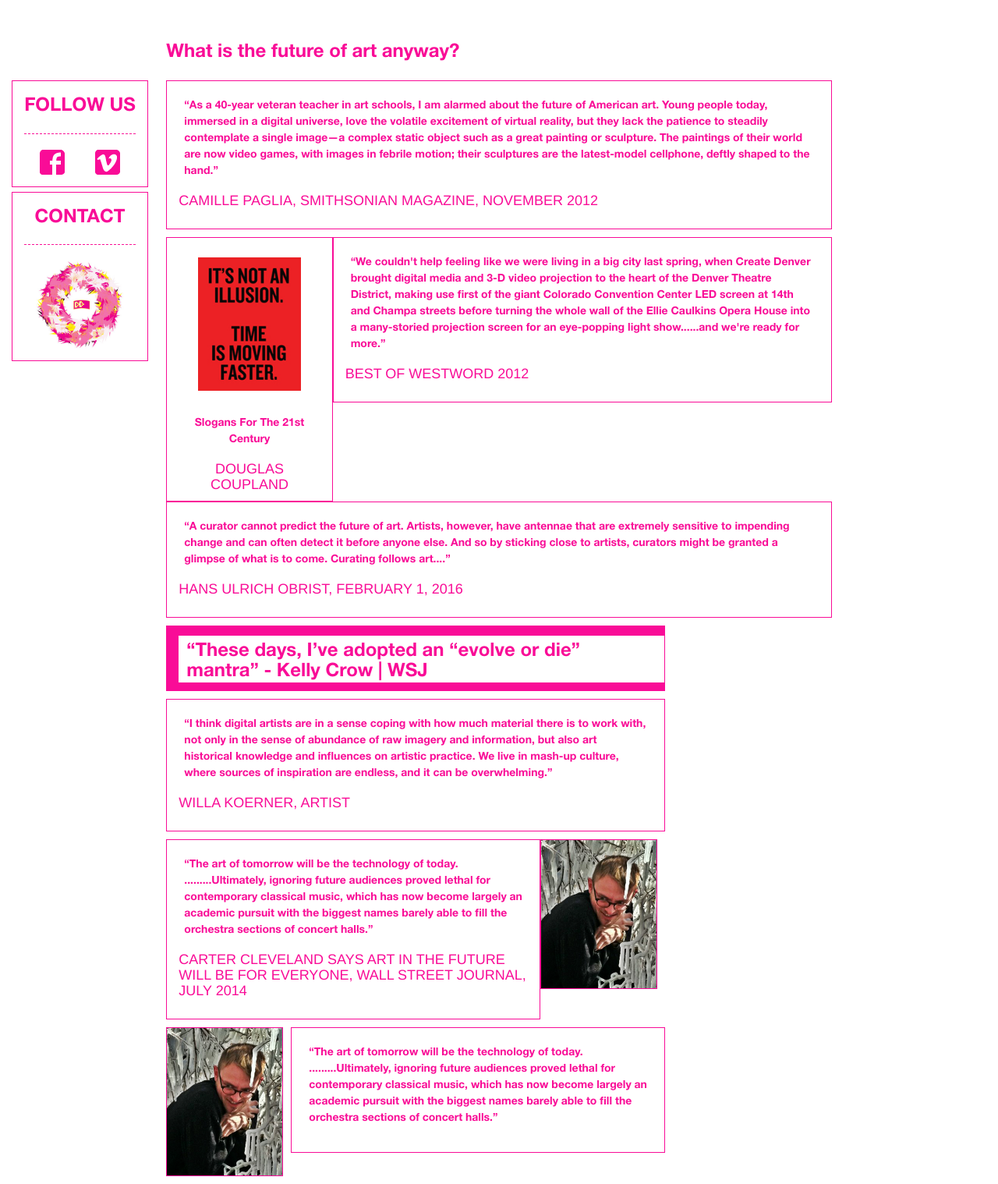
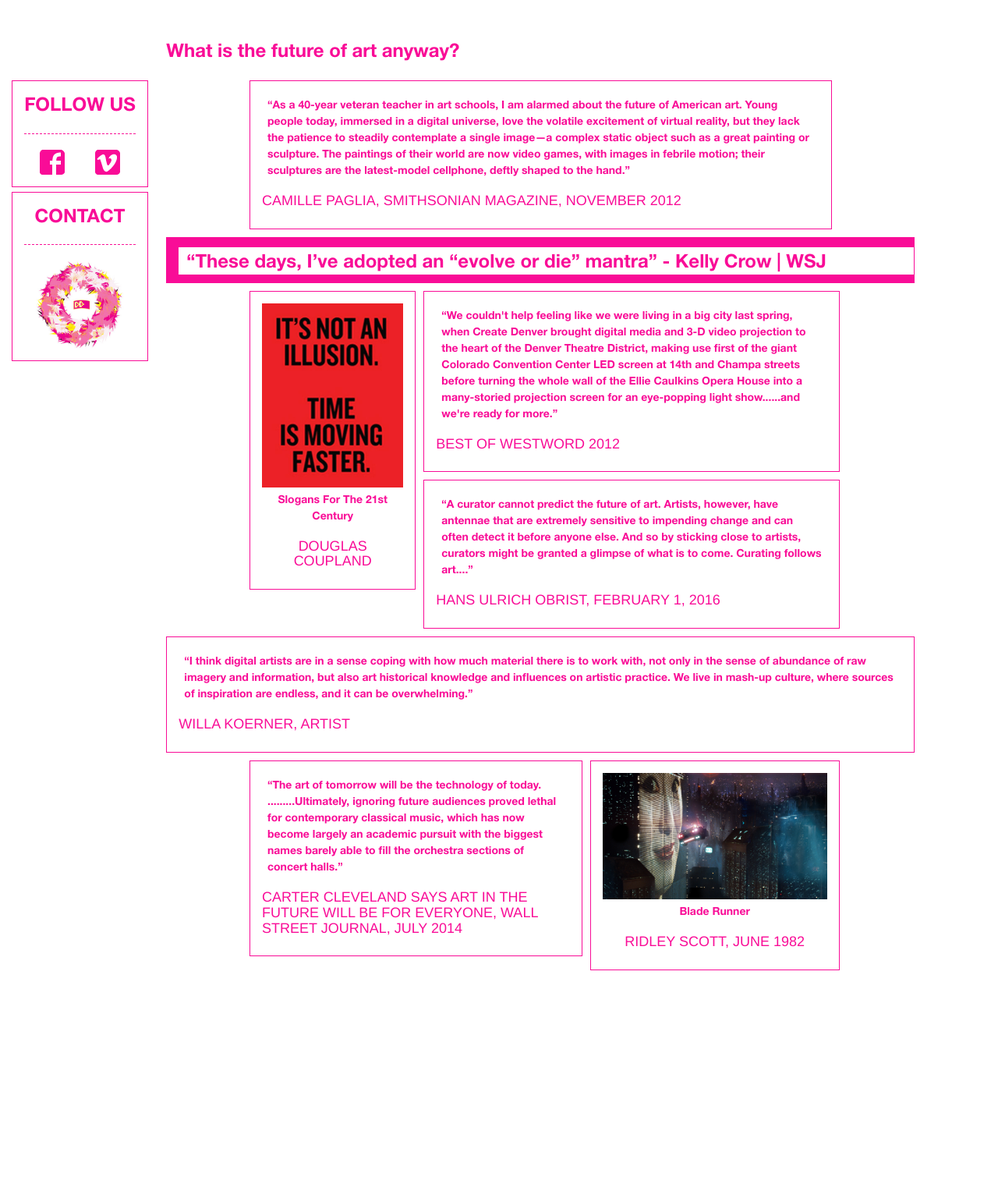
Before and after one commit to domuttel/supernova, a PHP site: page /pages/future-of-art.html in a window 1280 px wide. Shown: the part 63-1581 px from the top of the page at 78% size. After the commit the page ends 1307 px from the top, so only its background shows below. Run offline with PHP 8.4, Linux system fonts and the light colour scheme; some libraries are stand-ins or nearby versions; some web fonts are replaced.

Commit message:
added future of page

```diff
--- a/css/main.css
+++ b/css/main.css
@@ -396,6 +396,7 @@
   border: 1px solid #f90c97;
   padding:15px;
   margin-bottom: 10px;
+  /*margin:10px;*/
 }
 .large-textbox-border{
   border: 1px solid #f90c97;
@@ -471,3 +472,11 @@
   background-color: #f90c97;
   color: white;
 }
+
+.textbox-border-future {
+  border: 1px solid #f90c97;
+  padding:15px;
+  margin-bottom: 10px;
+  margin-right: 10px;
+  /*margin:10px;*/
+}
--- a/index.html
+++ b/index.html
@@ -79,6 +79,7 @@
                   <li><a href="pages/history.html">HISTORY</a></li>
                   <li><a href="pages/press.html">PRESS</a></li>
                   <li><a href="pages/sponsors.html">SPONSORS</a></li>
+                  <li><a href="pages/future-of-art.html">FUTURE OF ART</a></li>
                 </ul>
               </li>
               <li class="dropdown">
--- a/pages/education.html
+++ b/pages/education.html
@@ -79,7 +79,7 @@
                   <li><a href="history.html">HISTORY</a></li>
                   <li><a href="press.html">PRESS</a></li>
                   <li><a href="sponsors.html">SPONSORS</a></li>
-
+                  <li><a href="future-of-art.html">FUTURE OF ART</a></li>
                 </ul>
               </li>
               <li class="dropdown">
--- a/pages/enter.html
+++ b/pages/enter.html
@@ -59,7 +59,7 @@
                   <li><a href="history.html">HISTORY</a></li>
                   <li><a href="press.html">PRESS</a></li>
                   <li><a href="sponsors.html">SPONSORS</a></li>
-
+                  <li><a href="future-of-art.html">FUTURE OF ART</a></li>
                 </ul>
               </li>
               <li class="dropdown">
--- a/pages/festival.html
+++ b/pages/festival.html
@@ -60,7 +60,7 @@
                   <li><a href="history.html">HISTORY</a></li>
                   <li><a href="press.html">PRESS</a></li>
                   <li><a href="sponsors.html">SPONSORS</a></li>
-
+                  <li><a href="future-of-art.html">FUTURE OF ART</a></li>
                 </ul>
               </li>
               <li class="dropdown">
--- a/pages/future-of-art.html
+++ b/pages/future-of-art.html
@@ -59,6 +59,7 @@
                   <li><a href="history.html">HISTORY</a></li>
                   <li><a href="press.html">PRESS</a></li>
                   <li><a href="sponsors.html">SPONSORS</a></li>
+                  <li><a href="future-of-art.html">FUTURE OF ART</a></li>
 
                 </ul>
               </li>
@@ -84,13 +85,12 @@
       </nav>
         <div class="container-fluid">
           <div class="row">
-            <div class="" id="blurb-area">
+            <div id="blurb-area">
             </div>
           </div>
           <div class="row">
             <div class="col-lg-5 col-lg-offset-2 col-xs-10 col-xs-offset-1 page-info">
               <h3 class="pagehead-leading">What is the future of art anyway?</h3>
-
             </div>
           </div>
           <div class="row">
@@ -115,57 +115,47 @@
               </a>
 <!-- END CONTACT -->
             </div>
-
-            <div class="col-lg-8 col-lg-offset-1 col-xs-10 col-xs-offset-1 outer-no-pad">
-            <div class="col-xs-12 textbox-border">
-                <p>“As a 40-year veteran teacher in art schools, I am alarmed about the future of American art. Young people today, immersed in a digital universe, love the volatile excitement of virtual reality, but they lack the patience to steadily contemplate a single image—a complex static object such as a great painting or sculpture. The paintings of their world are now video games, with images in febrile motion; their sculptures are the latest-model cellphone, deftly shaped to the hand.”</p>
+          <!-- </div>
+          <div class="row"> -->
+            <div class="col-xs-10 col-xs-offset-1 col-sm-8 col-sm-offset-1 col-md-offset-2 col-md-7 textbox-border-future">
+              <p >“As a 40-year veteran teacher in art schools, I am alarmed about the future of American art. Young people today, immersed in a digital universe, love the volatile excitement of virtual reality, but they lack the patience to steadily contemplate a single image—a complex static object such as a great painting or sculpture. The paintings of their world are now video games, with images in febrile motion; their sculptures are the latest-model cellphone, deftly shaped to the hand.”</p>
               <h4>CAMILLE PAGLIA, SMITHSONIAN MAGAZINE, NOVEMBER 2012</h4>
             </div>
-              <div style="text-align: center;" class="col-sm-3 col-xs-12 my-border">
-                <div style="padding: 25px;">
-                  <img class="img-responsive" src="../images/future_1.jpg">
+            <div class="col-xs-10 col-xs-offset-1 col-sm-10 col-sm-offset-1 col-lg-9 large-textbox-border-inverse">
+              <h3 class="large-textbox-highlight">“These days, I’ve adopted an “evolve or die” mantra” - Kelly Crow | WSJ</h3>
             </div>
+            <div style="text-align: center;" class="col-xs-4 col-xs-offset-1 col-sm-2 col-sm-offset-2 textbox-border-future ">
+
+                <div ><img class="img-responsive" src="../images/future_1bg.jpg"></div>
                 <p>Slogans For The 21st Century</p>
                 <h4>DOUGLAS COUPLAND</h4>
+
             </div>
-              <div class="col-sm-9 col-xs-12 textbox-border">
-                <p>“We couldn't help feeling like we were living in a big city last spring, when Create Denver brought digital media and 3-D video projection to the heart of the Denver Theatre District, making use first of the giant Colorado Convention Center LED screen at 14th and Champa streets before turning the whole wall of the Ellie Caulkins Opera House into a many-storied projection screen for an eye-popping light show......and we're ready for more.”</p>
+            <div class="col-xs-10 col-xs-offset-1  col-sm-6 col-sm-offset-0 col-md-5 textbox-border-future">
+              <p >“We couldn't help feeling like we were living in a big city last spring, when Create Denver brought digital media and 3-D video projection to the heart of the Denver Theatre District, making use first of the giant Colorado Convention Center LED screen at 14th and Champa streets before turning the whole wall of the Ellie Caulkins Opera House into a many-storied projection screen for an eye-popping light show......and we're ready for more.”</p>
               <h4>BEST OF WESTWORD 2012</h4>
             </div>
-              <div class="col-xs-12 textbox-border">
-                <p>“A curator cannot predict the future of art. Artists, however, have antennae that are extremely sensitive to impending change and can often detect it before anyone else. And so by sticking close to artists, curators might be granted a glimpse of what is to come. Curating follows art....”</p>
+            <div class="col-xs-10 col-xs-offset-1 col-sm-10 col-sm-offset-1 col-md-5 col-md-offset-0 textbox-border-future">
+              <p >“A curator cannot predict the future of art. Artists, however, have antennae that are extremely sensitive to impending change and can often detect it before anyone else. And so by sticking close to artists, curators might be granted a glimpse of what is to come. Curating follows art....”</p>
               <h4>HANS ULRICH OBRIST, FEBRUARY 1, 2016</h4>
             </div>
-            </div>
-            <div class="col-lg-6 col-lg-offset-2 col-xs-10 col-xs-offset-1 outer-no-pad">
-              <div class="col-xs-12 large-textbox-border-inverse">
-                  <h3 class="large-textbox-highlight">“These days, I’ve adopted an “evolve or die” mantra” - Kelly Crow | WSJ</h3>
-                </div>
-               <div class=" col-xs-12 textbox-border">
+            <div  class="col-xs-10 col-xs-offset-1  col-sm-8 col-sm-offset-3 col-md-9 col-md-offset-2 textbox-border-future">
               <p>“I think digital artists are in a sense coping with how much material there is to work with, not only in the sense of abundance of raw imagery and information, but also art historical knowledge and influences on artistic practice. We live in mash-up culture, where sources of inspiration are endless, and it can be overwhelming.”</p>
               <h4>WILLA KOERNER, ARTIST</h4>
             </div>
-              <div class=" col-xs-9 textbox-border">
-                <p>“The art of tomorrow will be the technology of today. .........Ultimately, ignoring future audiences proved lethal for contemporary classical music, which has now become largely an academic pursuit with the biggest names barely able to fill the orchestra sections of concert halls.”</p>
+            <div class="col-xs-10 col-xs-offset-1 col-sm-5 col-sm-offset-1 col-md-4  col-md-offset-3 textbox-border-future">
+              <p >“The art of tomorrow will be the technology of today. .........Ultimately, ignoring future audiences proved lethal for contemporary classical music, which has now become largely an academic pursuit with the biggest names barely able to fill the orchestra sections of concert halls.”</p>
               <h4>CARTER CLEVELAND SAYS ART IN THE FUTURE WILL BE FOR EVERYONE, WALL STREET JOURNAL, JULY 2014</h4>
             </div>
-              <div class="col-sm-3 col-xs-6 bio-image">
-                <img class="img-responsive my-border" src="../images/ryan_pattie.png">
+
+            <div style="text-align: center;" class="col-xs-6 col-xs-offset-1 col-sm-5 col-sm-offset-0 col-md-3  textbox-border-future">
+
+                <img class="img-responsive" src="../images/future_2.jpg">
+                <p>Blade Runner</p>
+                <h4>RIDLEY SCOTT, JUNE 1982</h4>
+
             </div>
           </div>
-          </div>
-
-          <div class="row">
-            <div class="col-lg-6 col-lg-offset-2 col-xs-10 col-xs-offset-1 outer-no-pad">
-              <div class="col-sm-3 col-xs-6 bio-image">
-                <img class="img-responsive my-border" src="../images/ryan_pattie.png">
-              </div>
-              <div class="col-sm-9 col-xs-12 textbox-border">
-                <p>“The art of tomorrow will be the technology of today. .........Ultimately, ignoring future audiences proved lethal for contemporary classical music, which has now become largely an academic pursuit with the biggest names barely able to fill the orchestra sections of concert halls.”</p>
-              </div>
-            </div>
-          </div> <!-- INDIVIDUAL BIO ROW END -->
-
         </div> <!-- CONTAINER END -->
 
         <div id="footer-social" class="navbar navbar-default navbar-fixed-bottom">
--- a/pages/guidelines.html
+++ b/pages/guidelines.html
@@ -59,6 +59,7 @@
                   <li><a href="history.html">HISTORY</a></li>
                   <li><a href="press.html">PRESS</a></li>
                   <li><a href="sponsors.html">SPONSORS</a></li>
+                  <li><a href="future-of-art.html">FUTURE OF ART</a></li>
 
                 </ul>
               </li>
--- a/pages/history.html
+++ b/pages/history.html
@@ -60,6 +60,7 @@
                   <li><a href="history.html">HISTORY</a></li>
                   <li><a href="press.html">PRESS</a></li>
                   <li><a href="sponsors.html">SPONSORS</a></li>
+                  <li><a href="future-of-art.html">FUTURE OF ART</a></li>
 
                 </ul>
               </li>
--- a/pages/jurors.html
+++ b/pages/jurors.html
@@ -59,6 +59,7 @@
                   <li><a href="history.html">HISTORY</a></li>
                   <li><a href="press.html">PRESS</a></li>
                   <li><a href="sponsors.html">SPONSORS</a></li>
+                  <li><a href="future-of-art.html">FUTURE OF ART</a></li>
 
                 </ul>
               </li>
@@ -90,7 +91,6 @@
           <div class="row">
             <div class="col-lg-5 col-lg-offset-2 col-xs-10 col-xs-offset-1 page-info">
             Supernova’s inaugural festival jurors are three of the most distinguished artists from the field of new-media and digital animation in the world today, each bringing unique angles and depth of experience to our forum.
-
               <h3 style="margin-top: 25px;" class="pagehead-leading">CLAUDIA MAT&Egrave;</h3>
             </div>
           </div>
--- a/pages/map.html
+++ b/pages/map.html
@@ -59,6 +59,7 @@
                   <li><a href="history.html">HISTORY</a></li>
                   <li><a href="press.html">PRESS</a></li>
                   <li><a href="sponsors.html">SPONSORS</a></li>
+                  <li><a href="future-of-art.html">FUTURE OF ART</a></li>
 
                 </ul>
               </li>
--- a/pages/press.html
+++ b/pages/press.html
@@ -59,6 +59,7 @@
                   <li><a href="history.html">HISTORY</a></li>
                   <li><a href="press.html">PRESS</a></li>
                   <li><a href="sponsors.html">SPONSORS</a></li>
+                  <li><a href="future-of-art.html">FUTURE OF ART</a></li>
 
                 </ul>
               </li>
--- a/pages/screenings.html
+++ b/pages/screenings.html
@@ -59,6 +59,7 @@
                   <li><a href="history.html">HISTORY</a></li>
                   <li><a href="press.html">PRESS</a></li>
                   <li><a href="sponsors.html">SPONSORS</a></li>
+                  <li><a href="future-of-art.html">FUTURE OF ART</a></li>
 
                 </ul>
               </li>
--- a/pages/sponsors.html
+++ b/pages/sponsors.html
@@ -59,6 +59,7 @@
                   <li><a href="history.html">HISTORY</a></li>
                   <li><a href="press.html">PRESS</a></li>
                   <li><a href="sponsors.html">SPONSORS</a></li>
+                  <li><a href="future-of-art.html">FUTURE OF ART</a></li>
 
                 </ul>
               </li>
--- a/pages/the-team.html
+++ b/pages/the-team.html
@@ -60,6 +60,7 @@
                   <li><a href="history.html">HISTORY</a></li>
                   <li><a href="press.html">PRESS</a></li>
                   <li><a href="sponsors.html">SPONSORS</a></li>
+                  <li><a href="future-of-art.html">FUTURE OF ART</a></li>
 
                 </ul>
               </li>
```
Also changed, not shown: images/future_1bg.jpg (added), images/future_2.jpg. Lines whose indentation alone changed are shown as unchanged.
